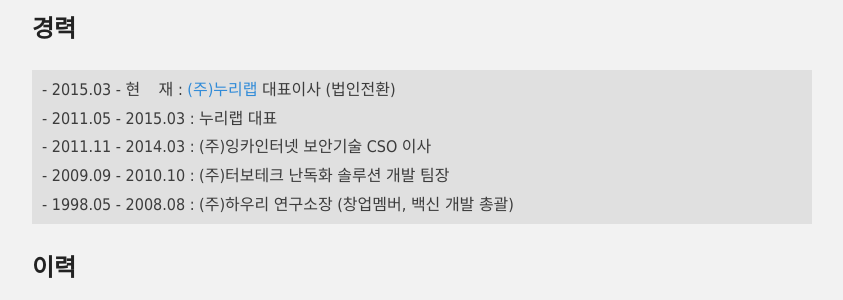
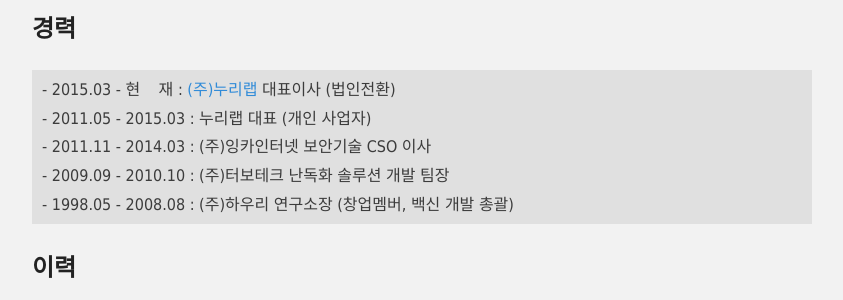
Before and after one commit to hanul93/hanul93.github.com, a Jekyll site: the page built from about.md, in a window 1280 px wide and 900 px high, scrolled down 472 px. Shown: the part 180-480 px from the top of the window, without its empty margins (218-1061 px from the left). Built offline with Jekyll 4.4.1, drawn with Linux system fonts in a browser that asks for light colours; nearby versions of some CDN libraries.

Commit message:
개인 사업자 추가

```diff
--- a/about.md
+++ b/about.md
@@ -19,7 +19,7 @@
 ## 경력
 
 <div class="highlighter-rouge"><pre class="highlight"><code class="keibox">- 2015.03 - 현    재 : <a href="http://www.nurilab.com">(주)누리랩</a> 대표이사 (법인전환)
-- 2011.05 - 2015.03 : 누리랩 대표
+- 2011.05 - 2015.03 : 누리랩 대표 (개인 사업자)
 - 2011.11 - 2014.03 : (주)잉카인터넷 보안기술 CSO 이사
 - 2009.09 - 2010.10 : (주)터보테크 난독화 솔루션 개발 팀장
 - 1998.05 - 2008.08 : (주)하우리 연구소장 (창업멤버, 백신 개발 총괄)
```
